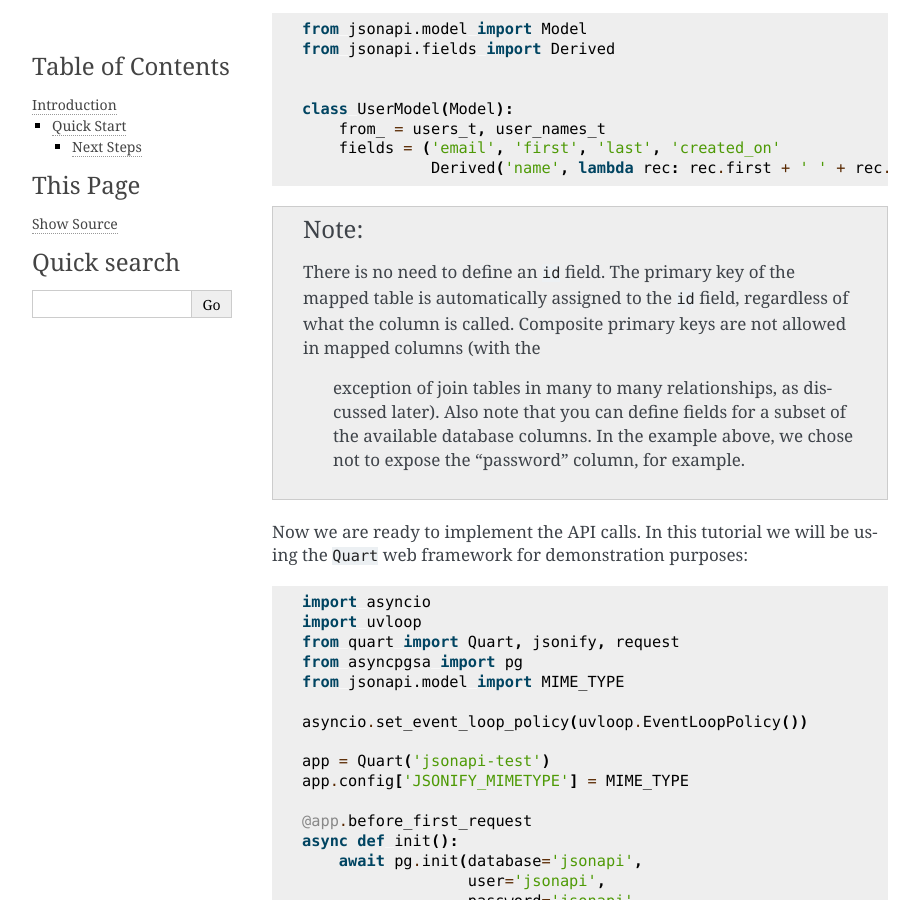
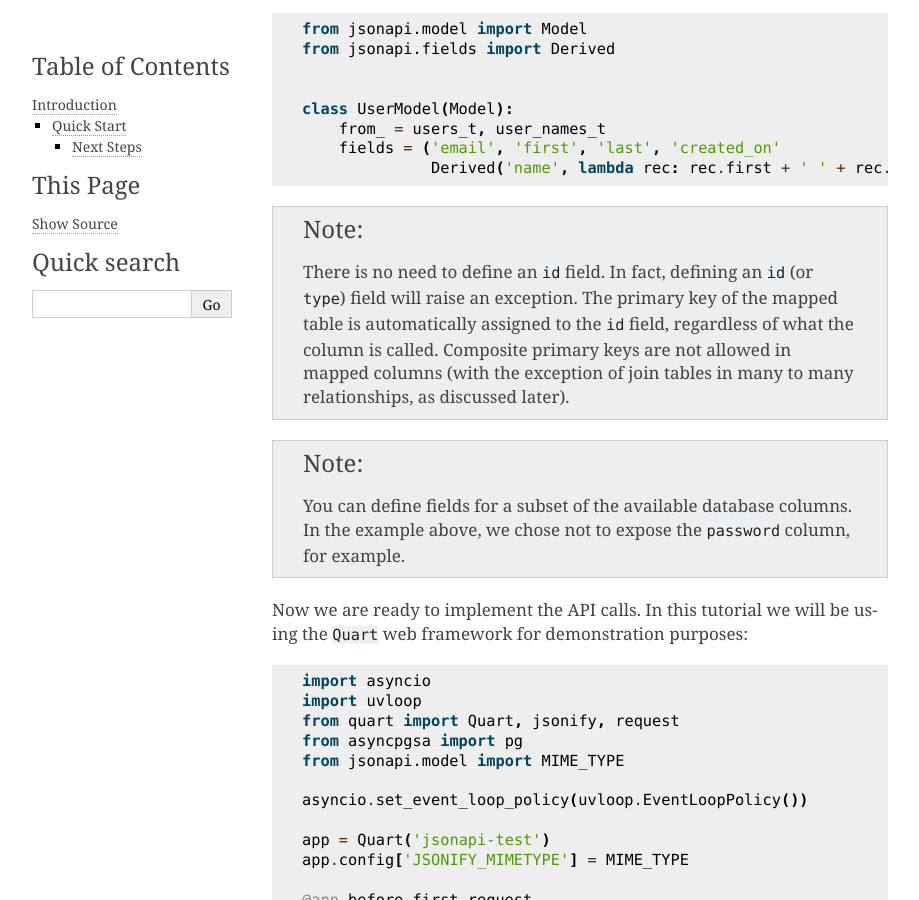
Before and after one commit to zabano/pg-jsonapi, a Sphinx documentation site: the page built from docs/source/intro.rst, in a window 1280 px wide and 900 px high, scrolled down 1484 px. Shown: the whole window, without its empty margins (170-1089 px from the left). Built offline with Sphinx 7.4.7, drawn with Linux system fonts in a browser that asks for light colours.

Commit message:
fixed up the quick start note

```diff
--- a/docs/source/intro.rst
+++ b/docs/source/intro.rst
@@ -73,12 +73,16 @@ Now we define the model::
 
 .. note::
 
-    There is no need to define an ``id`` field.
-    The primary key of the mapped table is automatically assigned to the ``id`` field, regardless of
-    what the column is called. Composite primary keys are not allowed in mapped columns (with the
-     exception of join tables in many to many relationships, as discussed later). Also note that
-     you can define fields for a subset of the available database columns. In the example above,
-     we chose not to expose the "password" column, for example.
+    There is no need to define an ``id`` field. In fact, defining an ``id`` (or ``type``) field
+    will raise an exception. The primary key of the mapped table is automatically assigned to the
+    ``id`` field, regardless of what the column is called. Composite primary keys are not allowed
+    in mapped columns (with the exception of join tables in many to many relationships, as
+    discussed later).
+
+.. note::
+
+    You can define fields for a subset of the available database
+    columns. In the example above, we chose not to expose the ``password`` column, for example.
 
 Now we are ready to implement the API calls.
 In this tutorial we will be using the ``Quart`` web framework for demonstration purposes::
```
